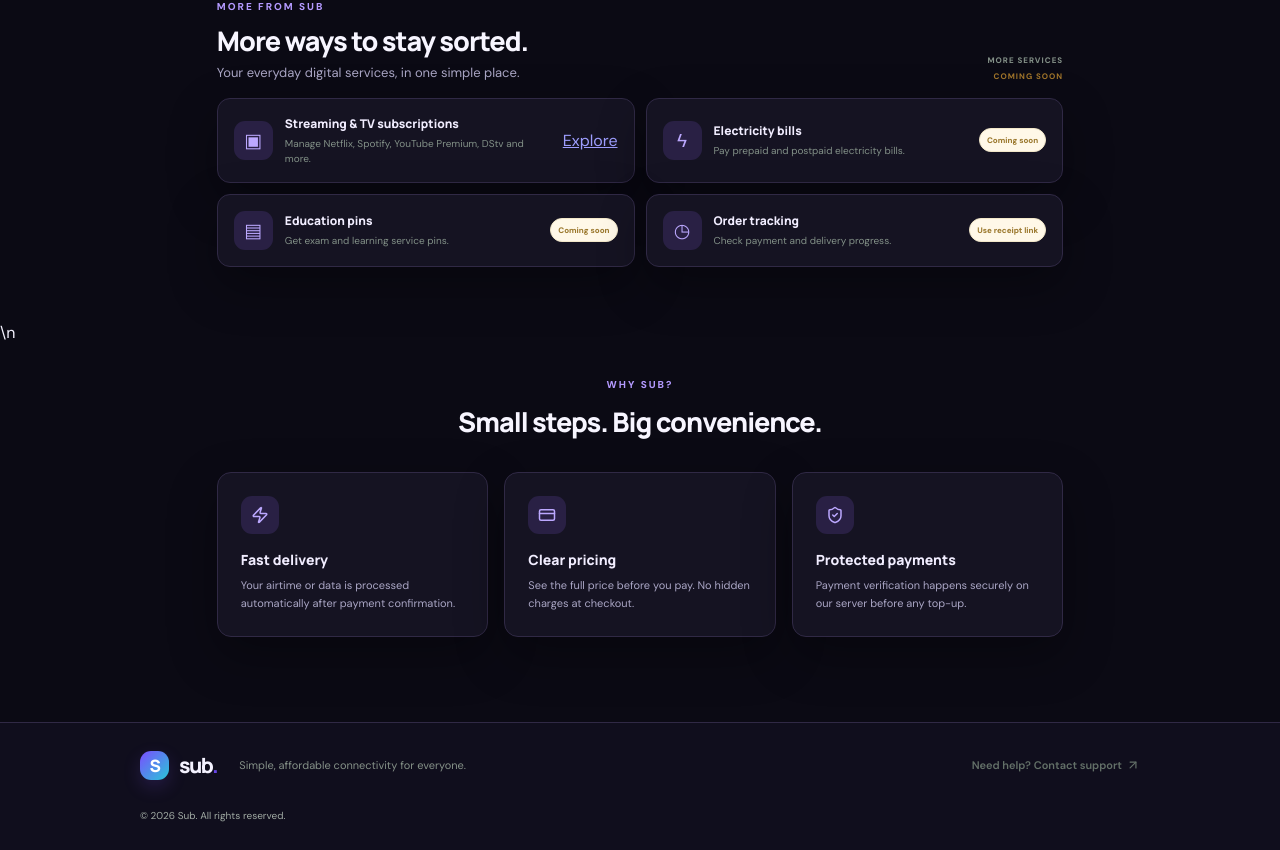
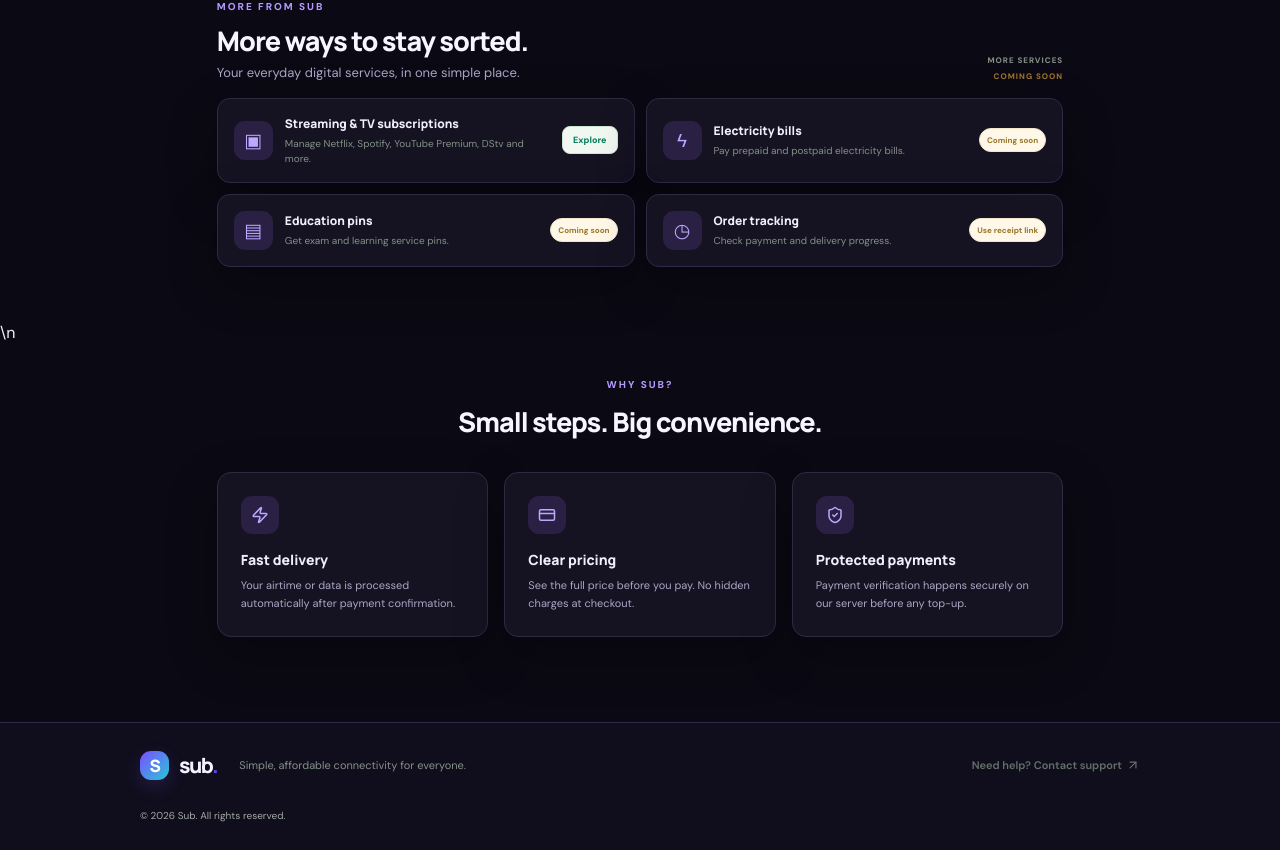
Before and after one commit to Lordave111/Sub, a Next.js app: page / in a window 1280 px wide. Shown: the part 2519-3369 px from the top of the page. Built offline with nearby package versions, Linux system fonts and the light colour scheme; no server answers.

Commit message:
Style subscription marketplace link and provider notices

```diff
--- a/app/globals.css
+++ b/app/globals.css
@@ -494,3 +494,5 @@ img,svg,video,canvas{max-width:100%}
  .plan-card-bottom b{font-size:12px}
  .network{font-size:9px;padding:0 6px}
 }
+
+.more-services-grid .service-link{flex:0 0 auto;padding:7px 10px;border:1px solid #cfe4d4;border-radius:8px;background:#f1f8f2;color:#087f5b;text-decoration:none;font-size:9px;font-weight:800}.more-services-grid .service-link:hover{background:#e1f1e4}.subs-disclaimer{font-size:9px;line-height:1.7;color:#9288a5;margin:12px 2px 0}
```
